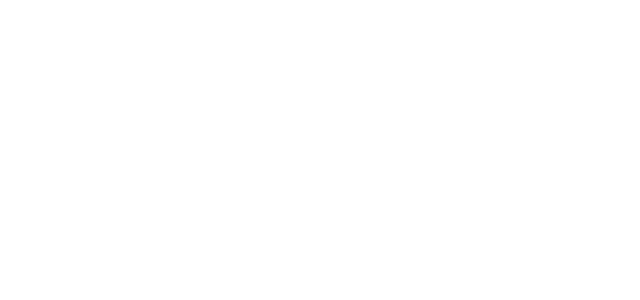
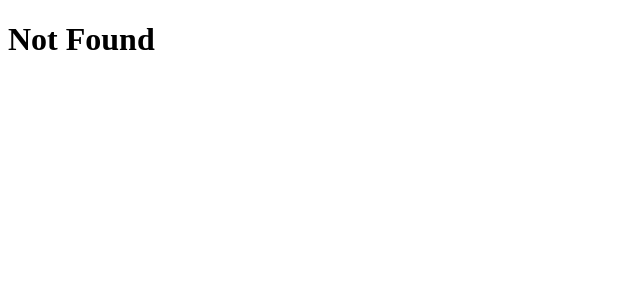
Before and after one commit to Beamworks-Inc/CTS, a React (Vite) app in the folder client/: page /register in a window 1280 px wide. Before the commit this address had no page. Shown: the top 300 px of the page, without its empty margins (0-640 px from the left). Built offline with nearby package versions, Linux system fonts and the light colour scheme.

Commit message:
Feat : Layout 추가 (Not styled Yet)
- React-Router-Dom의 Outlet 컴포넌트를 이용한 자식컴포넌트 렌더링
- component -> components로 폴더명 변경

```diff
--- a/client/src/App.tsx
+++ b/client/src/App.tsx
@@ -1,5 +1,6 @@
 import { BrowserRouter, Route, Routes } from 'react-router-dom';
 import LoginPage from 'pages/LoginPage';
+import MainLayout from 'layout';
 
 function App() {
   return (
@@ -9,8 +10,10 @@
         <AppBar />
         <Drawer /> */}
       <Routes>
-        <Route path="/login" element={<LoginPage />} />
-        {/* 상단에 위치하는 라우트들의 규칙을 모두 확인, 일치하는 라우트가 없는 경우 처리 */}
+        <Route path="/" element={<MainLayout />}>
+          <Route path="/login" element={<LoginPage />} />
+          <Route path="*" element={<h1>Not Found</h1>} />
+        </Route>
       </Routes>
       {/* </Box> */}
     </BrowserRouter>
--- /dev/null
+++ b/client/src/layout/index.tsx
@@ -0,0 +1,7 @@
+import { Outlet } from 'react-router-dom';
+
+const Layout = () => {
+  return <Outlet></Outlet>;
+};
+
+export default Layout;
```
Also changed, not shown: client/src/components/AlarmIcon/AlarmAPI.ts (renamed from client/src/component/AlarmIcon/AlarmAPI.ts), client/src/components/AlarmIcon/index.tsx (renamed from client/src/component/AlarmIcon/index.tsx).
